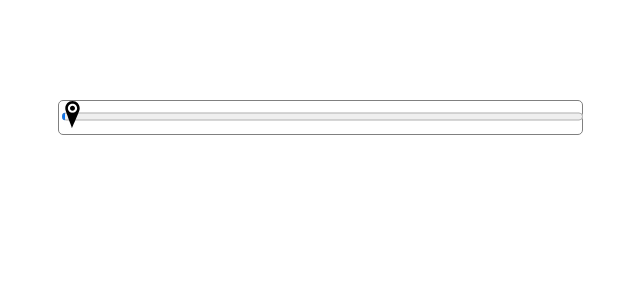
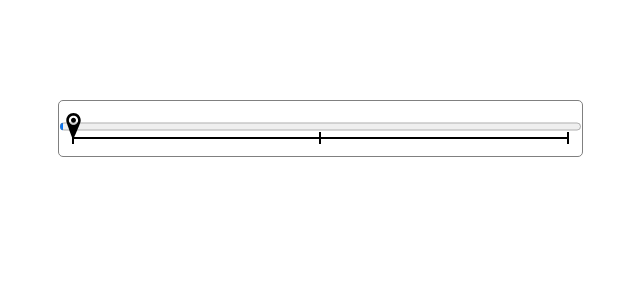
Before and after one commit to pnevmat/sliders, a React (Create React App) app: page / in a window 1280 px wide. Shown: the top 300 px of the page, without its empty margins (320-960 px from the left). Built offline with nearby package versions, Linux system fonts and the light colour scheme.

Commit message:
adds main logic of quantity slider but it contains bugs

```diff
--- a/src/App.css
+++ b/src/App.css
@@ -0,0 +1,15 @@
+.lineContainer {
+  position: relative;
+  display: flex;
+  align-items: center;
+  padding-right: 2px;
+  padding-left: 13px;
+  padding-right: 13px;
+  margin-bottom: 12px;
+}
+
+.sliderWrapper {
+  position: relative;
+  top: 12px;
+  left: 0;
+}
--- a/src/App.js
+++ b/src/App.js
@@ -1,8 +1,16 @@
+import {useState} from 'react';
 import ProductQuantitySlider from './components/ProductQuantitySlider/ProductQuantitySlider';
+import SliderLine from './components/SliderLine/SliderLine';
+import {ReactComponent as Pin} from './images/svg/pin.svg';
 
 import './App.css';
 
 function App() {
+  const [quantity, setQuantity] = useState(1);
+
+  const minQuantity = 1;
+  const maxQuantity = 100;
+  const step = 1;
   return (
     <div
       style={{
@@ -13,7 +21,24 @@ function App() {
         marginLeft: 'auto',
       }}>
       <div style={{border: '1px solid gray', borderRadius: '5px'}}>
-        <ProductQuantitySlider />
+        <div>
+          <div className="sliderWrapper">
+            <ProductQuantitySlider
+              pin={<Pin />}
+              value={quantity}
+              minValue={minQuantity}
+              maxValue={maxQuantity}
+              step={step}
+              setValue={setQuantity}
+            />
+          </div>
+
+          {/* Slider line */}
+          <div className="lineContainer">
+            <SliderLine first={true} />
+            <SliderLine first={false} />
+          </div>
+        </div>
       </div>
     </div>
   );
--- a/src/components/ProductQuantitySlider/ProductQuantitySlider.js
+++ b/src/components/ProductQuantitySlider/ProductQuantitySlider.js
@@ -1,28 +1,68 @@
-import React, {useState} from 'react';
-import {ReactComponent as Pin} from '../../images/svg/pin.svg';
+import React, {useState, useEffect, useRef} from 'react';
 
 import 'swiper/css';
 import 'swiper/css/navigation';
 import 'swiper/css/pagination';
 import s from './ProductQuantitySlider.module.css';
 
-export default function ProductQuantitySlider() {
-  const [value, setValue] = useState(0);
+export default function ProductQuantitySlider({
+  pin,
+  value,
+  minValue,
+  maxValue,
+  step,
+  setValue,
+}) {
+  const [pinStep, sePinStep] = useState(value);
+  const [left, setLeft] = useState(value);
+
+  const mainBlockRef = useRef(null);
+  const pinContainerRef = useRef(null);
+
+  useEffect(() => {
+    if (mainBlockRef.current) {
+      const mainBlockWidth = mainBlockRef.current.getBoundingClientRect().width;
+
+      const actualMainBlockWidth = Math.ceil(mainBlockWidth);
+
+      if (actualMainBlockWidth !== 0) {
+        const pinStep = actualMainBlockWidth / maxValue;
+        console.log('Pin step: ', pinStep);
+        sePinStep(pinStep);
+      }
+    }
+  }, [maxValue]);
+
+  const setValueHandler = (newValue) => {
+    if (newValue !== value && newValue !== minValue) {
+      setLeft((prevLeft) => {
+        if (value < newValue) return prevLeft + pinStep;
+        if (value > newValue) return prevLeft - pinStep;
+      });
+    }
+
+    if (newValue === minValue) setLeft(minValue);
+    setValue(newValue);
+  };
+
   console.log('Input range value: ', value);
   return (
     <>
-      <div className={s.container}>
-        <div className={s.pinContainer}>
-          <Pin />
+      <div ref={mainBlockRef} className={s.container}>
+        <div
+          ref={pinContainerRef}
+          className={s.pinContainer}
+          style={{left: `${left}px`}}>
+          {pin}
         </div>
         <input
           className={s.inputRange}
           type="range"
           value={value}
-          min="0"
-          max="100"
-          step="1"
-          onChange={(e) => setValue(e.target.value)}
+          min={minValue}
+          max={maxValue}
+          step={step}
+          onChange={(e) => setValueHandler(e.target.value)}
         />
       </div>
     </>
--- a/src/components/ProductQuantitySlider/ProductQuantitySlider.module.css
+++ b/src/components/ProductQuantitySlider/ProductQuantitySlider.module.css
@@ -13,12 +13,11 @@
 .pinContainer {
   position: absolute;
   top: 0;
-  /* remove left from here and paste it to js */
-  left: 0;
 }
 
 .inputRange {
   width: 100%;
+  margin: 0;
 }
 
 .inputRange::-webkit-slider-runnable-track {
--- /dev/null
+++ b/src/components/SliderLine/SliderLine.js
@@ -0,0 +1,12 @@
+import React from 'react';
+import s from './SliderLine.module.css';
+
+export default function SliderLine({first}) {
+  return (
+    <>
+      <div className={first ? `${s.lineDevider} ${s.first}` : s.lineDevider}>
+        <div className={s.line}></div>
+      </div>
+    </>
+  );
+}
--- /dev/null
+++ b/src/components/SliderLine/SliderLine.module.css
@@ -0,0 +1,16 @@
+.lineDevider {
+  display: flex;
+  align-items: center;
+  width: 50%;
+  height: 12px;
+  border-right: 2px solid #000000;
+}
+
+.first {
+  border-left: 2px solid #000000;
+}
+
+.line {
+  width: 100%;
+  border-bottom: 2px solid #000000;
+}
```
